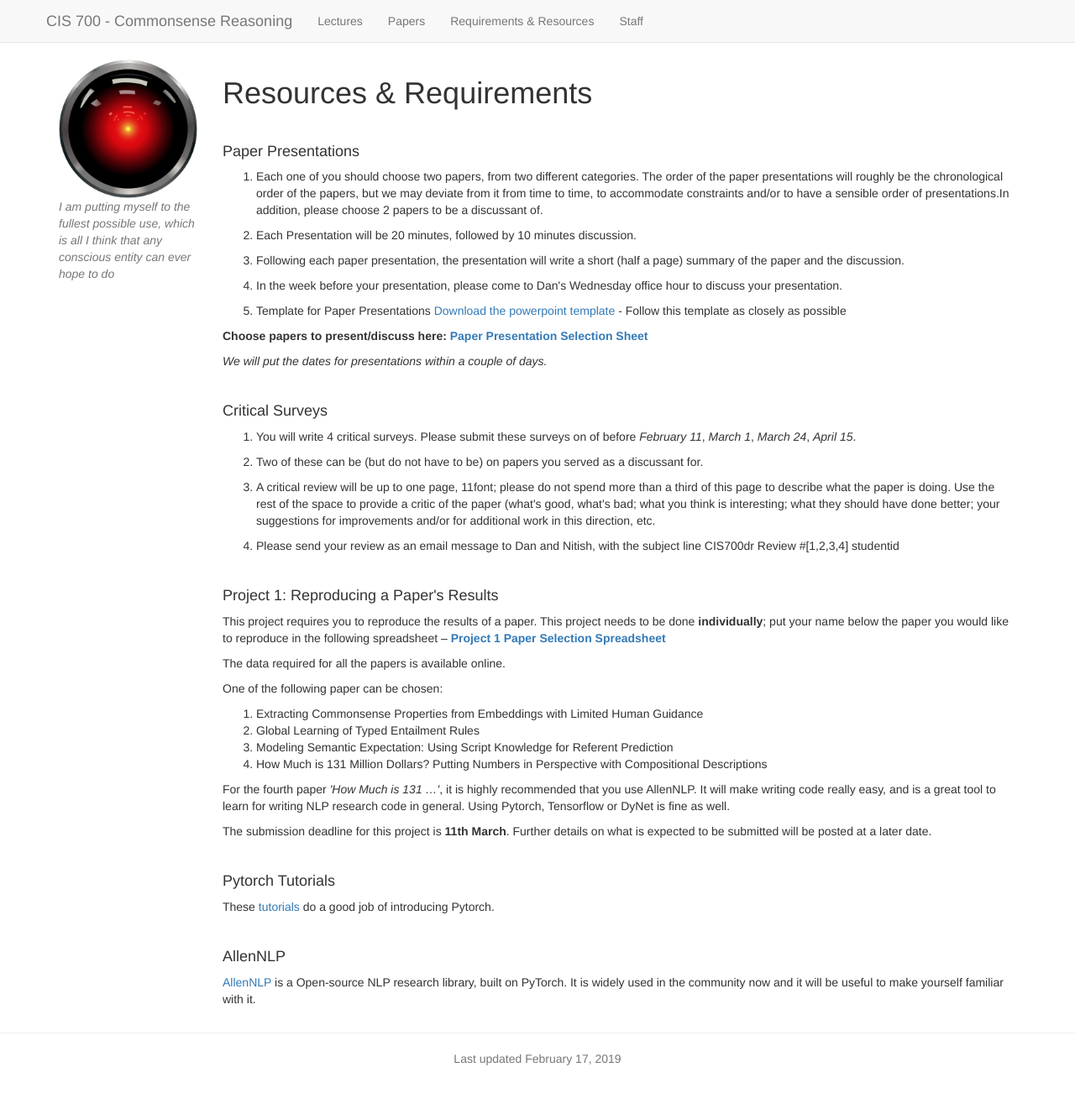
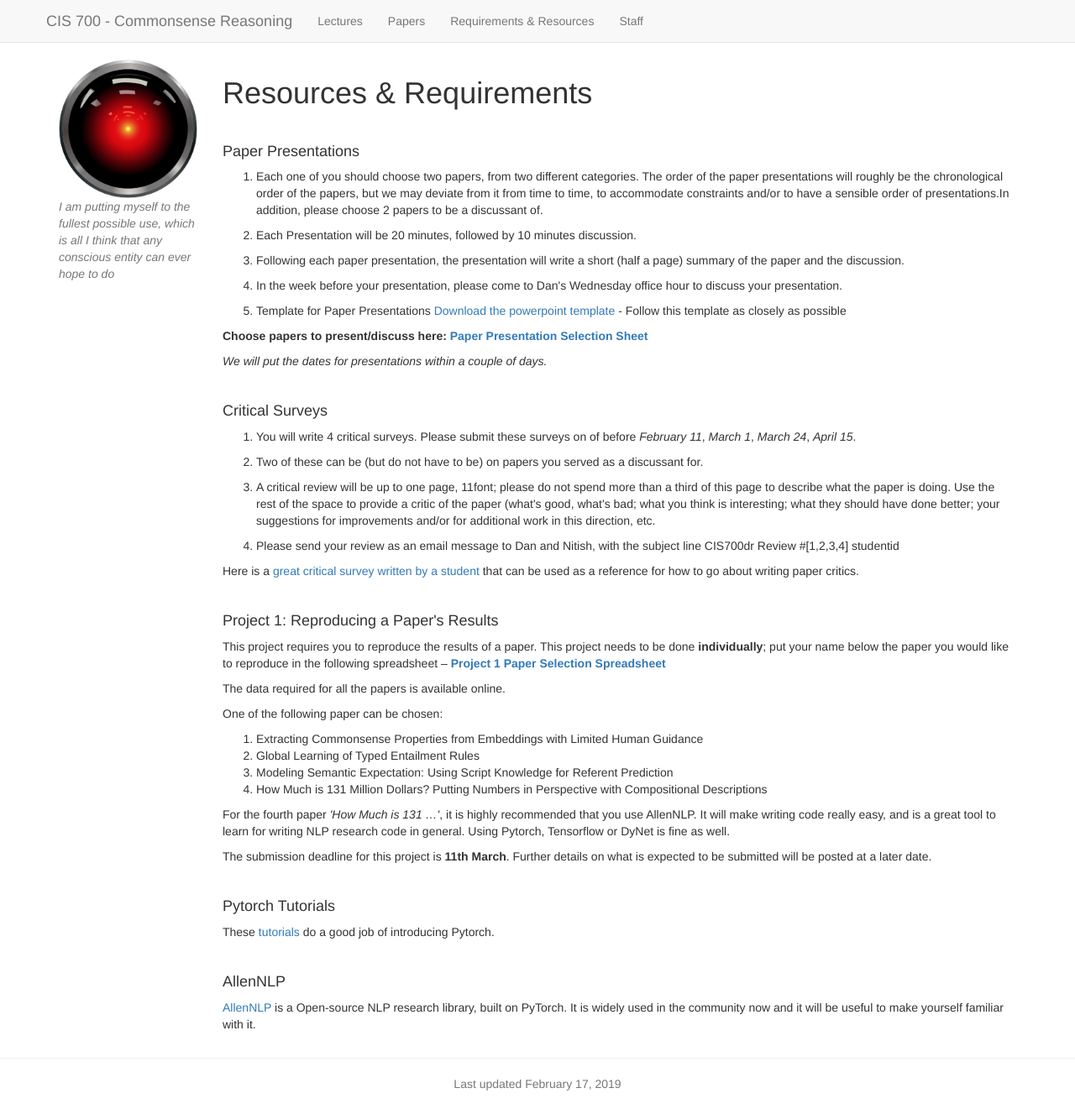
Before and after one commit to nitishgupta/cis700dr, a Jekyll site: the page built from resources.md, in a window 1280 px wide. Shown: the whole page at 84% size. Built offline with Jekyll 4.4.1, drawn with Linux system fonts in a browser that asks for light colours; nearby versions of some CDN libraries; a script that is not in the unit is left out; before the commit the page ends 1291 px from its top, so only the background shows below that.

Commit message:
example survey

```diff
--- a/resources.md
+++ b/resources.md
@@ -36,6 +36,8 @@ Follow this template as closely as possible
 
 4. Please send your review as an email message to Dan and Nitish, with the subject line CIS700dr Review #[1,2,3,4] studentid
 
+Here is a [great critical survey written by a student](assets/PaperCriticExample.pdf) that can be used as a reference for how to go about writing paper critics.
+
 <br>
 #### Project 1: Reproducing a Paper\'s Results
 This project requires you to reproduce the results of a paper. This project needs to be done **individually**; put your name below the paper you would like to reproduce in the following spreadsheet --
```
Also changed, not shown: 1 other file.
